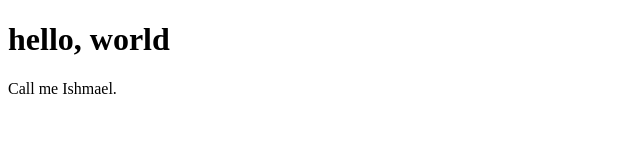
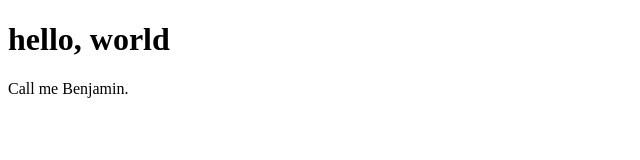
Before and after one commit to Ollibar/webseite, a plain HTML site: page index.html in a window 1280 px wide. Shown: the full height of the page, 0-640 px from the left. Drawn offline with Linux system fonts and the light colour scheme.

Commit message:
Name geändert

```diff
--- a/index.html
+++ b/index.html
@@ -5,6 +5,6 @@
 </head>
 <body>
 <h1>hello, world</h1>
-<p>Call me Ishmael.</p>
+<p>Call me Benjamin.</p>
 </body>
 </html>
```
